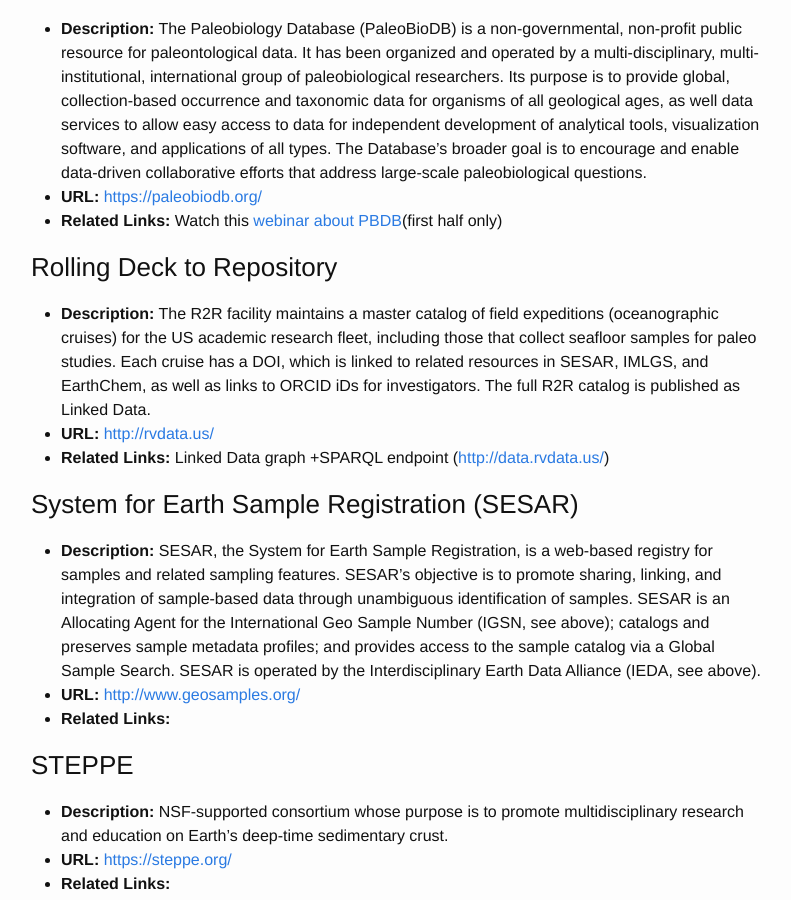
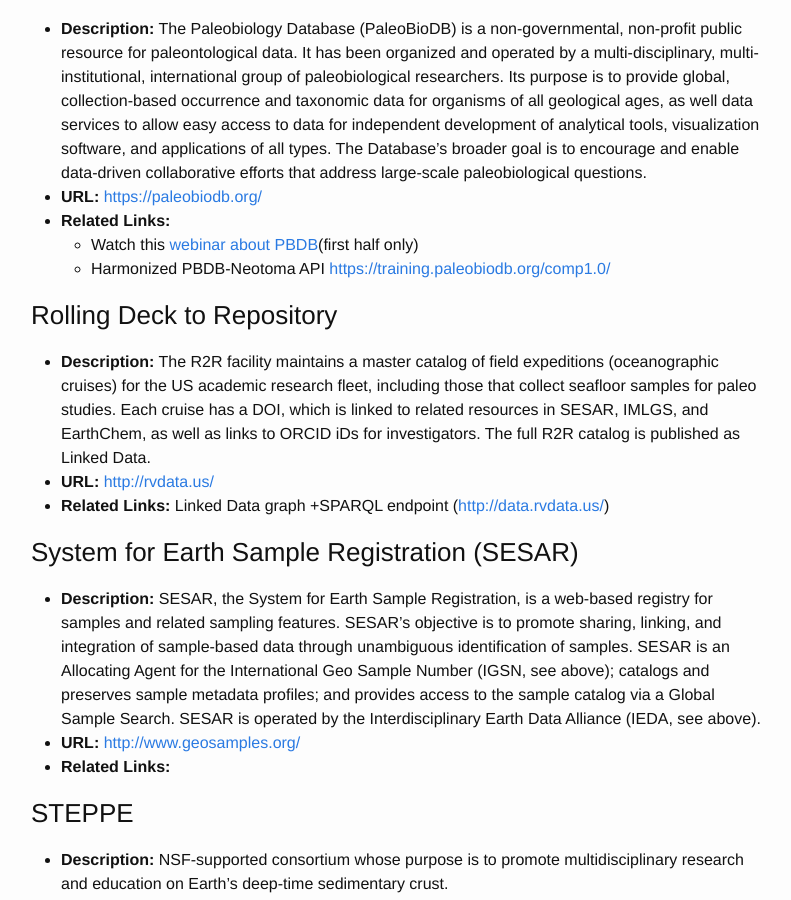
Before and after one commit to cyber4paleo/cyber4paleo.github.io, a Jekyll site: the page built from _resources/CommunityResourceList.md, in a window 1280 px wide and 900 px high, scrolled down 4323 px. Shown: the whole window, without its empty margins (239-1030 px from the left). Built offline with Jekyll 4.4.1, drawn with Linux system fonts in a browser that asks for light colours.

Commit message:
Add PBDB-Neotoma API

```diff
--- a/_resources/CommunityResourceList.md
+++ b/_resources/CommunityResourceList.md
@@ -129,7 +129,9 @@ Please see this <a href="http://bit.ly/1r4AqLN">EarthCube Tools presentation</a>
 
 * <b>Description:</b> The Paleobiology Database (PaleoBioDB) is a non-governmental, non-profit public resource for paleontological data. It has been organized and operated by a multi-disciplinary, multi-institutional, international group of paleobiological researchers. Its purpose is to provide global, collection-based occurrence and taxonomic data for organisms of all geological ages, as well data services to allow easy access to data for independent development of analytical tools, visualization software, and applications of all types. The Database&rsquo;s broader goal is to encourage and enable data-driven collaborative efforts that address large-scale paleobiological questions.
 * <b>URL:</b> <a>https://paleobiodb.org/</a>
-* <b>Related Links:</b> Watch this <a>webinar about PBDB</a>(first half only)
+* <b>Related Links:</b>
+  + Watch this <a>webinar about PBDB</a>(first half only)
+  + Harmonized PBDB-Neotoma API <a>https://training.paleobiodb.org/comp1.0/</a>
 
 
 ### Rolling Deck to Repository
```
